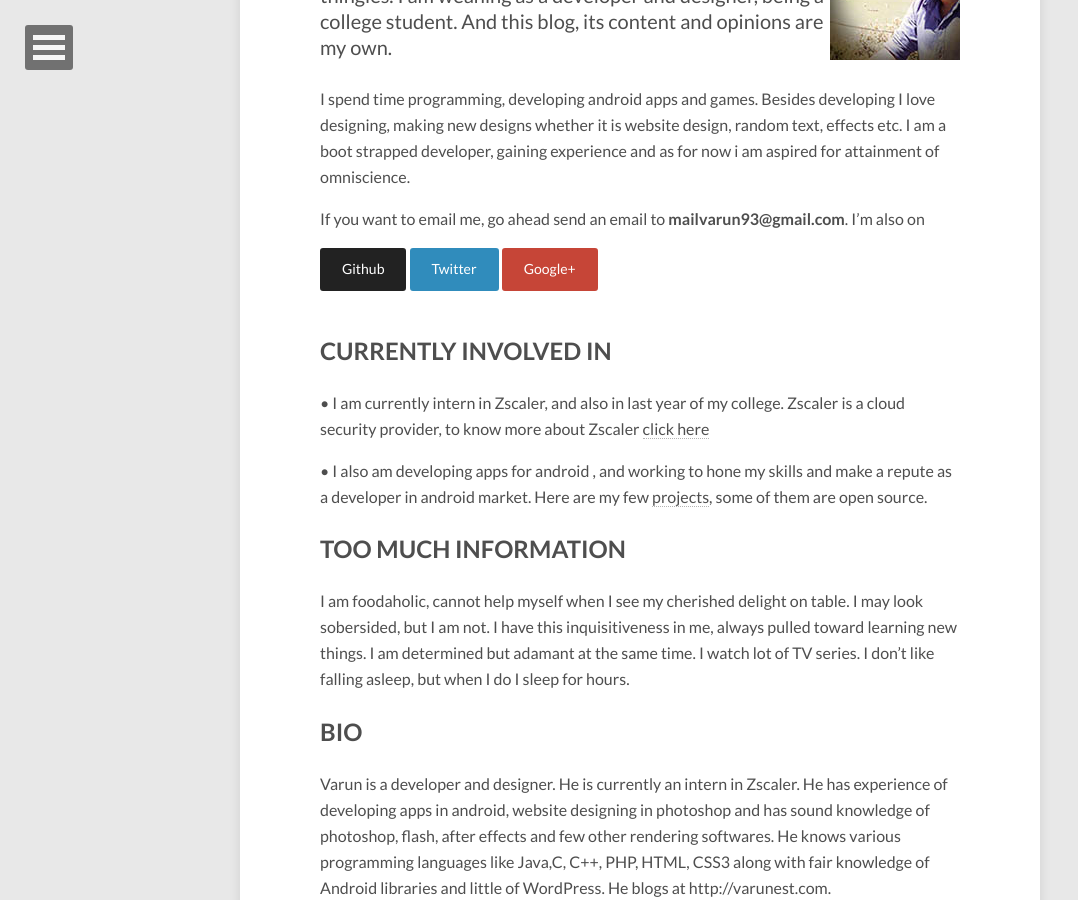
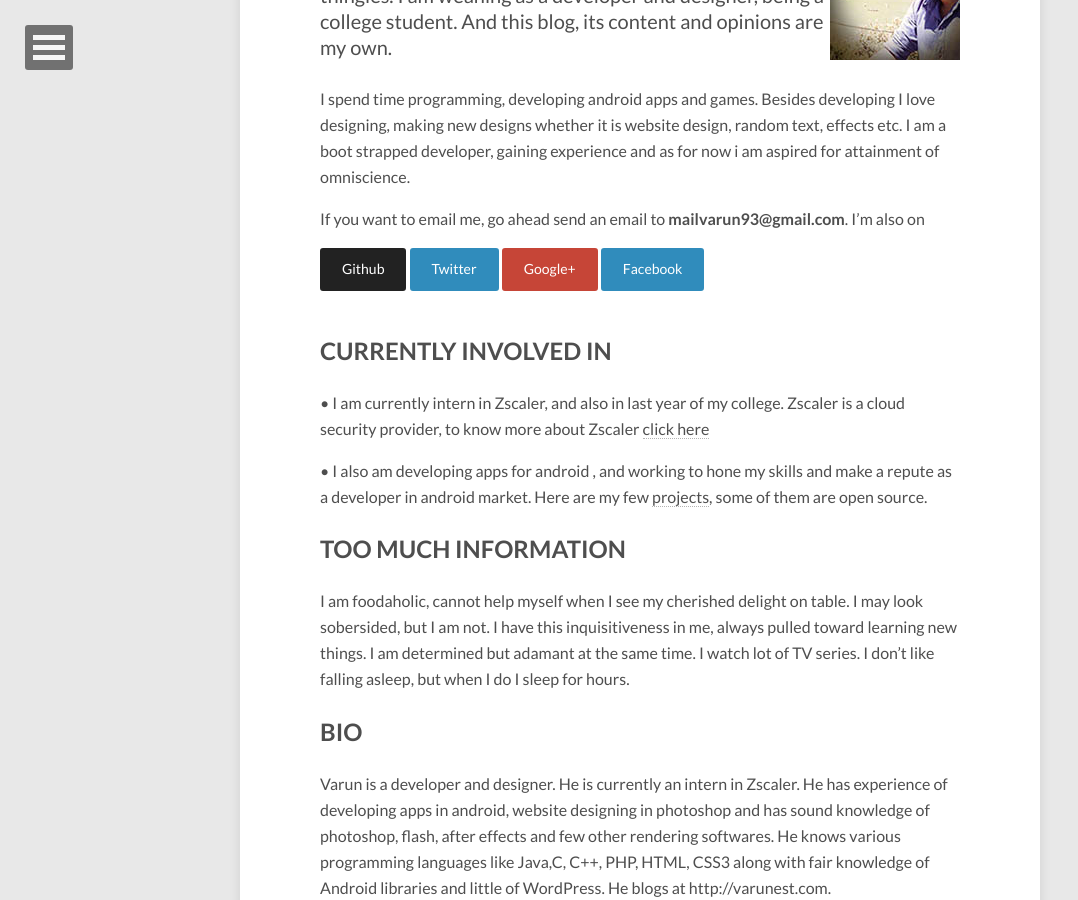
Before and after one commit to RepoForks/varunest.github.io, a Jekyll site: the page built from about/index.md, in a window 1280 px wide and 900 px high, scrolled down 590 px. Shown: the whole window, without its empty margins (0-1078 px from the left). Built offline with Jekyll 4.4.1, drawn with Linux system fonts in a browser that asks for light colours; nearby versions of some CDN libraries.

Commit message:
updated links on about page

```diff
--- a/about/index.md
+++ b/about/index.md
@@ -12,7 +12,7 @@
 
 If you want to email me, go ahead send an email to **mailvarun93@gmail.com**. I’m also on
 
-<div markdown="0"><a href="www.github.com/varunest" class="btn">Github</a>   <a href="www.twitter.com/varunest" class="btn btn-info">Twitter</a> <a href="plus.google.com/u/0/+varunverma93/posts" class="btn btn-danger">Google+</a></div>
+<div markdown="0"><a href="http://www.github.com/varunest" class="btn">Github</a>   <a href="http://www.twitter.com/varunest" class="btn btn-info">Twitter</a> <a href="http://plus.google.com/u/0/+varunverma93/posts" class="btn btn-danger">Google+</a> <a href="https://www.facebook.com/mailvarun93" class="btn btn-info">Facebook</a></div>
 
 ##CURRENTLY INVOLVED IN
 •     I am currently intern in Zscaler, and also in last year of my college. Zscaler is a cloud security provider, to know more about Zscaler [click here](en.wikipedia.org/wiki/Zscaler)
```
